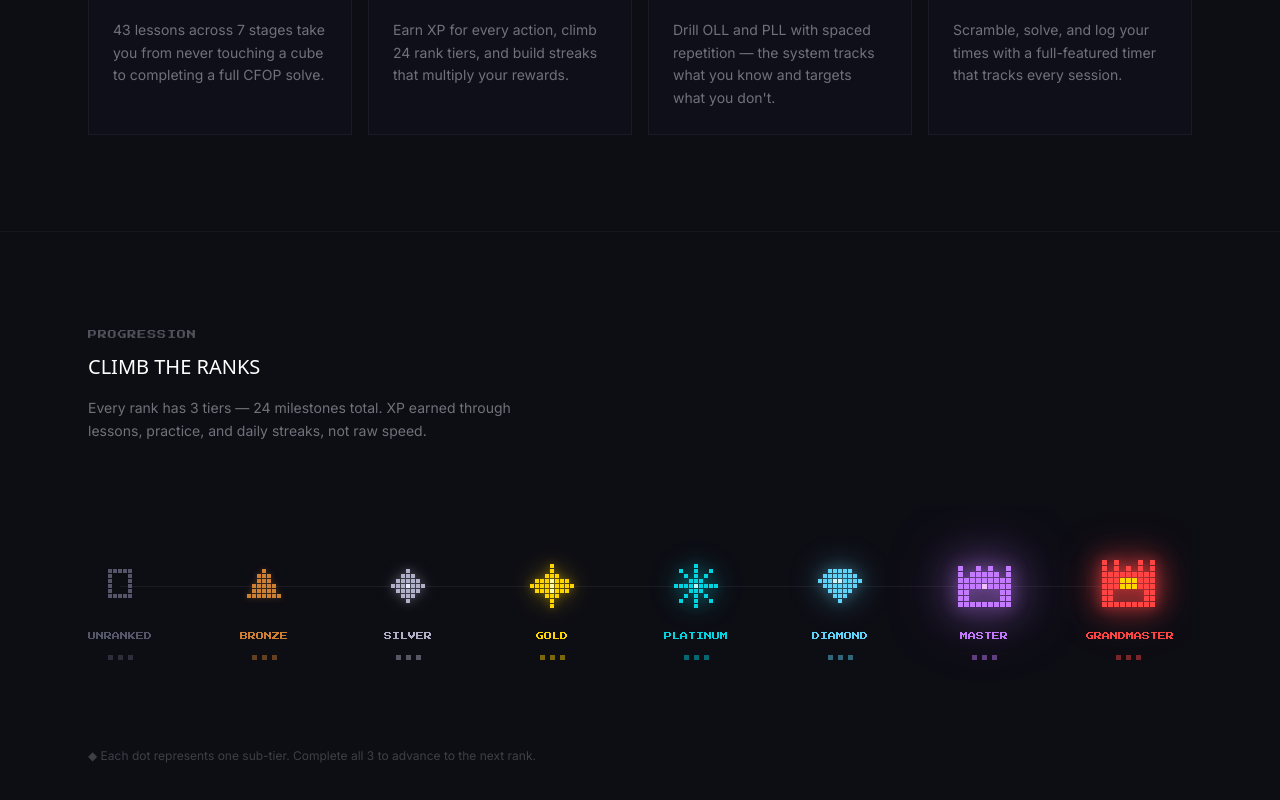
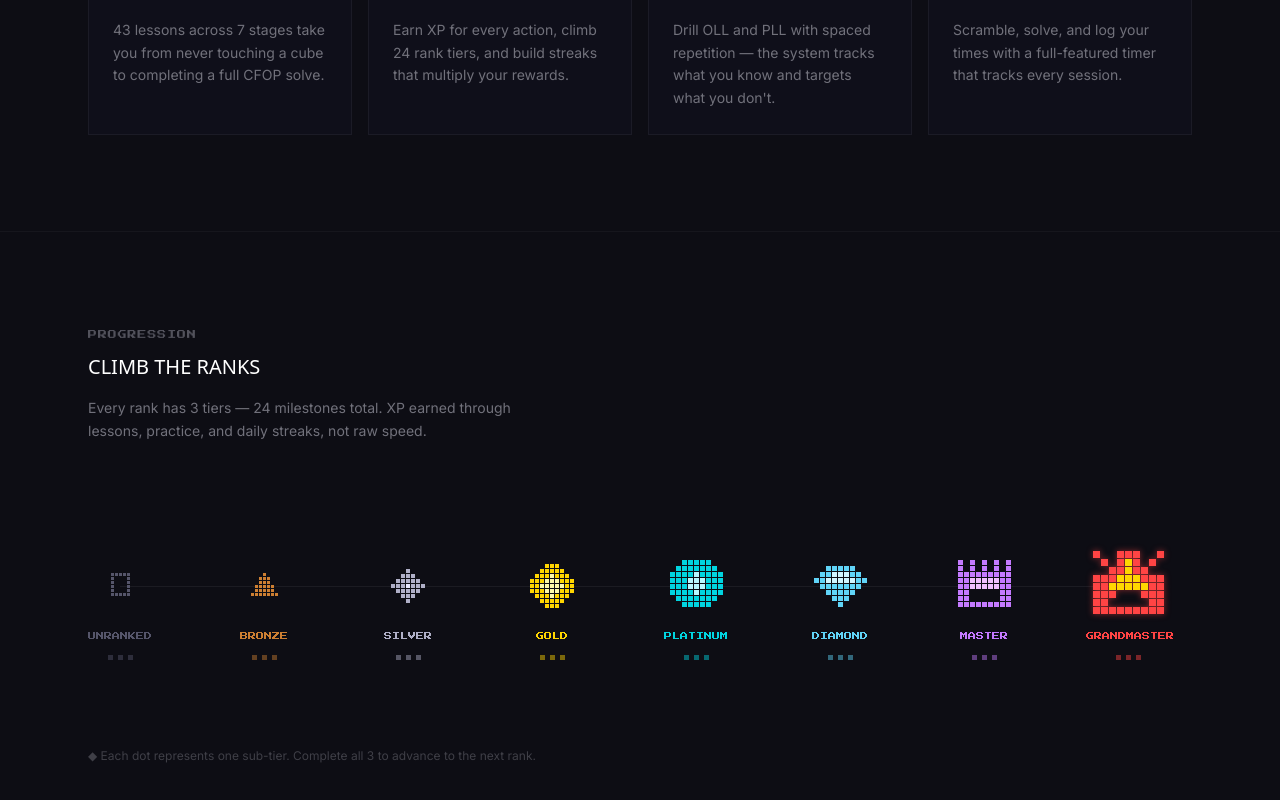
Before and after one commit to AlexanderJGreen/cubemaxxed, a Next.js app: page / in a window 1280 px wide. Shown: the part 1115-1915 px from the top of the page. Built offline with nearby package versions, Linux system fonts and the light colour scheme.

Commit message:
update rank badges UI/Design

```diff
--- a/app/page.tsx
+++ b/app/page.tsx
@@ -60,7 +60,7 @@ const RANK_PATTERNS: Record<string, {
   // Hollow outline square — empty vessel, nothing earned yet
   UNRANKED: {
     highlight: "#7a7a8f",
-    cellSize: 4,
+    cellSize: 3,
     pattern: [
       ["_","_","_","_","_","_","_","_","_"],
       ["_","_","P","P","P","P","P","_","_"],
@@ -76,7 +76,7 @@ const RANK_PATTERNS: Record<string, {
   // Upward triangle — first step forward
   BRONZE: {
     highlight: "#e8a96a",
-    cellSize: 4,
+    cellSize: 3,
     pattern: [
       ["_","_","_","_","_","_","_","_","_"],
       ["_","_","_","_","P","_","_","_","_"],
@@ -105,47 +105,47 @@ const RANK_PATTERNS: Record<string, {
       ["_","_","_","_","_","_","_","_","_"],
     ],
   },
-  // 4-pointed star
+  // Circle/coin — solid round medal
   GOLD: {
     highlight: "#fffaaa",
     cellSize: 4,
     pattern: [
-      ["_","_","_","_","P","_","_","_","_"],
-      ["_","_","_","_","P","_","_","_","_"],
       ["_","_","_","P","P","P","_","_","_"],
+      ["_","_","P","P","P","P","P","_","_"],
       ["_","P","P","P","L","P","P","P","_"],
-      ["P","P","P","P","L","P","P","P","P"],
+      ["P","P","P","L","L","L","P","P","P"],
+      ["P","P","L","L","L","L","L","P","P"],
+      ["P","P","P","L","L","L","P","P","P"],
       ["_","P","P","P","L","P","P","P","_"],
+      ["_","_","P","P","P","P","P","_","_"],
       ["_","_","_","P","P","P","_","_","_"],
-      ["_","_","_","_","P","_","_","_","_"],
-      ["_","_","_","_","P","_","_","_","_"],
     ],
   },
-  // 8-pointed star
+  // Flat hexagon — cold, geometric, metallic
   PLATINUM: {
     highlight: "#b8f8ff",
-    cellSize: 4,
+    cellSize: 5,
     pattern: [
-      ["_","_","_","_","P","_","_","_","_"],
-      ["_","P","_","_","P","_","_","P","_"],
-      ["_","_","P","_","P","_","P","_","_"],
-      ["_","_","_","P","P","P","_","_","_"],
+      ["_","_","P","P","P","P","P","_","_"],
+      ["_","P","P","P","P","P","P","P","_"],
       ["P","P","P","P","L","P","P","P","P"],
-      ["_","_","_","P","P","P","_","_","_"],
-      ["_","_","P","_","P","_","P","_","_"],
-      ["_","P","_","_","P","_","_","P","_"],
-      ["_","_","_","_","P","_","_","_","_"],
+      ["P","P","P","L","L","L","P","P","P"],
+      ["P","P","P","L","L","L","P","P","P"],
+      ["P","P","P","P","L","P","P","P","P"],
+      ["_","P","P","P","P","P","P","P","_"],
+      ["_","_","P","P","P","P","P","_","_"],
+      ["_","_","_","_","_","_","_","_","_"],
     ],
   },
-  // Gem/crystal — wide top, pointed bottom
+  // Classic cut gem — flat top, pointed bottom
   DIAMOND: {
     highlight: "#d0f4ff",
-    cellSize: 4,
+    cellSize: 5,
     pattern: [
       ["_","_","_","_","_","_","_","_","_"],
       ["_","_","P","P","P","P","P","_","_"],
-      ["_","P","P","P","P","P","P","P","_"],
-      ["P","P","P","L","L","P","P","P","P"],
+      ["_","P","P","L","L","L","P","P","_"],
+      ["P","P","L","L","L","L","L","P","P"],
       ["_","P","P","P","P","P","P","P","_"],
       ["_","_","P","P","P","P","P","_","_"],
       ["_","_","_","P","P","P","_","_","_"],
@@ -153,33 +153,33 @@ const RANK_PATTERNS: Record<string, {
       ["_","_","_","_","_","_","_","_","_"],
     ],
   },
-  // Crown — three peaks, broad base
+  // Crown — five peaks, broad base
   MASTER: {
     highlight: "#efbfff",
     cellSize: 5,
     pattern: [
-      ["_","_","_","_","_","_","_","_","_"],
-      ["P","_","_","P","_","P","_","_","P"],
-      ["P","_","P","P","P","P","P","_","P"],
+      ["P","_","P","_","P","_","P","_","P"],
+      ["P","_","P","_","P","_","P","_","P"],
       ["P","P","P","P","P","P","P","P","P"],
-      ["P","P","P","P","L","P","P","P","P"],
+      ["P","P","L","L","L","L","L","P","P"],
+      ["P","P","L","L","L","L","L","P","P"],
       ["P","P","_","_","_","_","_","P","P"],
       ["P","P","_","_","_","_","_","P","P"],
       ["P","P","P","P","P","P","P","P","P"],
       ["_","_","_","_","_","_","_","_","_"],
     ],
   },
-  // Crown with center gems — peak rank
+  // Sun crown — radiating top + crown base
   GRANDMASTER: {
     highlight: "#ffd700",
-    cellSize: 5,
+    cellSize: 7,
     pattern: [
-      ["P","_","P","_","_","_","P","_","P"],
-      ["P","_","P","_","P","_","P","_","P"],
-      ["P","P","P","P","P","P","P","P","P"],
+      ["P","_","_","P","P","P","_","_","P"],
+      ["_","P","_","P","L","P","_","P","_"],
+      ["_","_","P","P","L","P","P","_","_"],
       ["P","P","P","L","L","L","P","P","P"],
-      ["P","P","P","L","L","L","P","P","P"],
-      ["P","P","_","_","_","_","_","P","P"],
+      ["P","P","L","L","L","L","L","P","P"],
+      ["P","P","P","_","_","_","P","P","P"],
       ["P","P","_","_","_","_","_","P","P"],
       ["P","P","P","P","P","P","P","P","P"],
       ["_","_","_","_","_","_","_","_","_"],
@@ -474,16 +474,9 @@ export default function Home() {
             />
 
             {RANKS.map((rank, i) => {
-              const g = rank.glow;
-              const glowFilter =
-                i === 0 ? "none" :
-                i === 1 ? `drop-shadow(0 0 3px ${g})` :
-                i === 2 ? `drop-shadow(0 0 4px ${g}) drop-shadow(0 0 8px ${g})` :
-                i === 3 ? `drop-shadow(0 0 5px ${g}) drop-shadow(0 0 12px ${g})` :
-                i === 4 ? `drop-shadow(0 0 6px ${g}) drop-shadow(0 0 14px ${g})` :
-                i === 5 ? `drop-shadow(0 0 7px ${g}) drop-shadow(0 0 16px ${g})` :
-                i === 6 ? `drop-shadow(0 0 8px ${g}) drop-shadow(0 0 18px ${g}) drop-shadow(0 0 28px ${g})` :
-                          `drop-shadow(0 0 6px ${g}) drop-shadow(0 0 12px ${g}) drop-shadow(0 0 18px ${g})`;
+              const glowFilter = rank.name === "GRANDMASTER"
+                ? `drop-shadow(0 0 3px ${rank.glow})`
+                : "none";
               return (
               <div key={rank.name} className="flex flex-col items-center gap-3 relative z-10">
 
```
